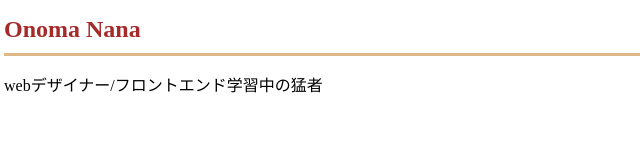
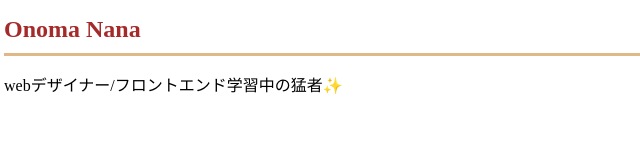
Before and after one commit to oninopantsu/oninopantu.github.io, a plain HTML site: page index.html in a window 1280 px wide. Shown: the full height of the page, 4-644 px from the left. Drawn offline with Linux system fonts and the light colour scheme.

Commit message:
Add files via upload

```diff
--- a/index.html
+++ b/index.html
@@ -7,6 +7,6 @@
   </head>
   <body>
     <h1>Onoma Nana</h1>
-    <p>webデザイナー/フロントエンド学習中の猛者</p>
+    <p>webデザイナー/フロントエンド学習中の猛者✨</p>
   </body>
 </html>
```
